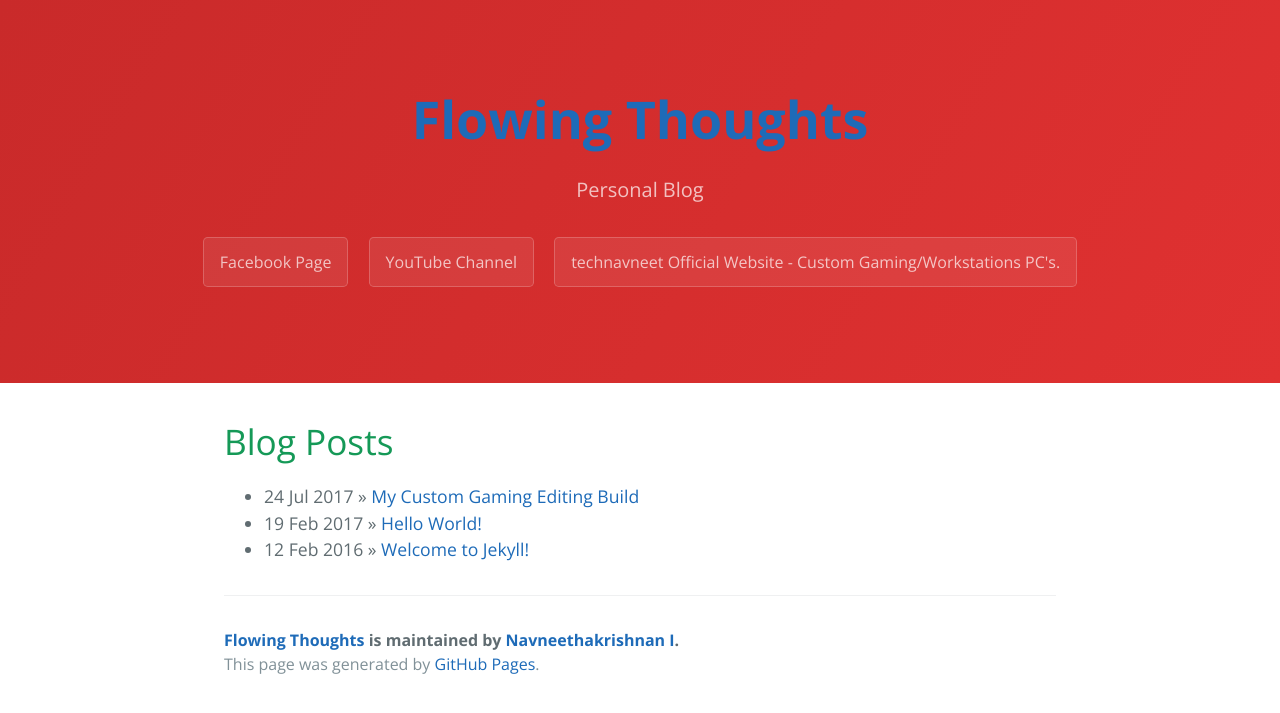
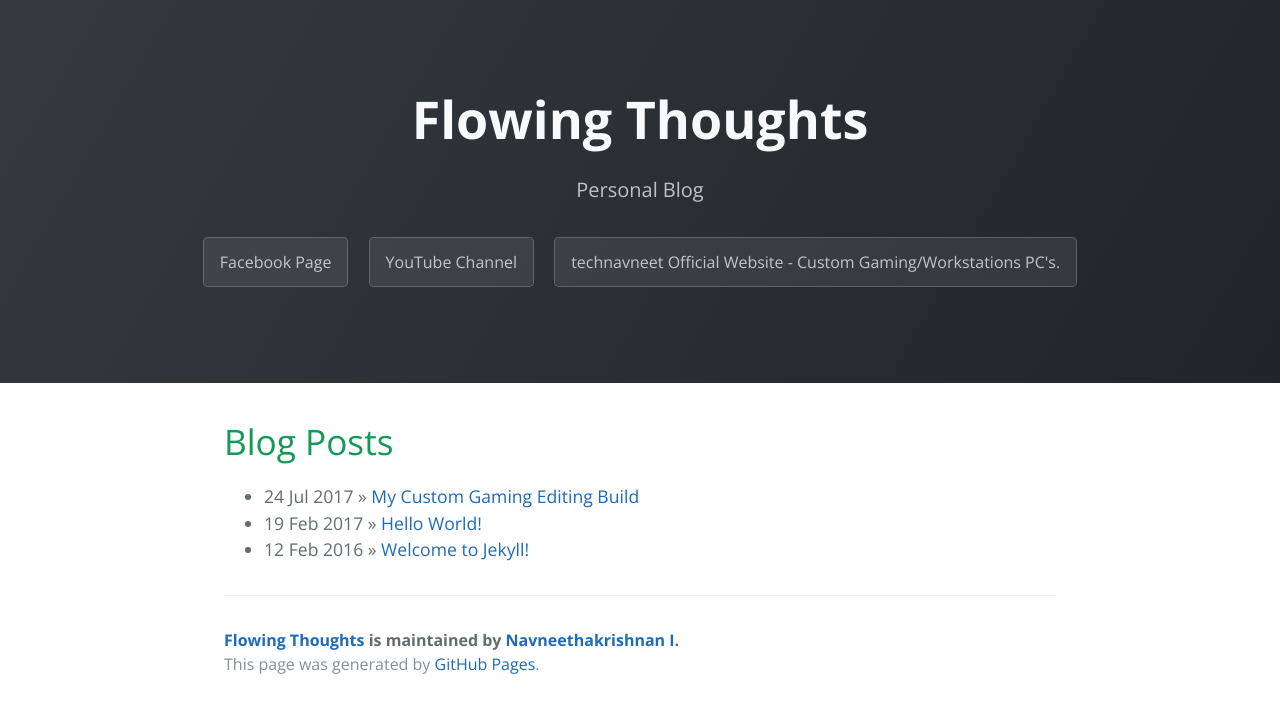
Before and after one commit to Navneet-Suresh/Navneet-Suresh.github.io, a Jekyll site: the page built from index.html, in a window 1280 px wide. Shown: the top 713 px of the page. Built offline with Jekyll 4.4.1, drawn with Linux system fonts in a browser that asks for light colours; the list of posts is cut into pages by our own code.

Commit message:
Update ns.css
Updated BG Color to blue-grey

```diff
--- a/css/ns.css
+++ b/css/ns.css
@@ -139,12 +139,12 @@
 @media screen and (max-width: 42em) { .btn { display: block; width: 100%; padding: 0.75rem; font-size: 0.9rem; }
   .btn + .btn { margin-top: 1rem; margin-left: 0; } }
 
-.page-header { color: #fff; text-align: center; background-color: #f03e3e; background-image: linear-gradient(120deg, #c92a2a, #e03131); }
+.page-header { color: #fff; text-align: center; background-color: #1862ab; background-image: linear-gradient(120deg, #343a40, #212529); }
 @media screen and (min-width: 64em) { .page-header { padding: 5rem 6rem; } }
 @media screen and (min-width: 42em) and (max-width: 64em) { .page-header { padding: 3rem 4rem; } }
 @media screen and (max-width: 42em) { .page-header { padding: 2rem 1rem; } }
 
-.project-name { color: ##f8f9fa; margin-top: 0; margin-bottom: 0.1rem; }
+.project-name { color: #f8f9fa; margin-top: 0; margin-bottom: 0.1rem; }
 @media screen and (min-width: 64em) { .project-name { font-size: 3.25rem; } }
 @media screen and (min-width: 42em) and (max-width: 64em) { .project-name { font-size: 2.25rem; } }
 @media screen and (max-width: 42em) { .project-name { font-size: 1.75rem; } }
```
